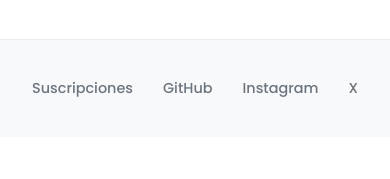
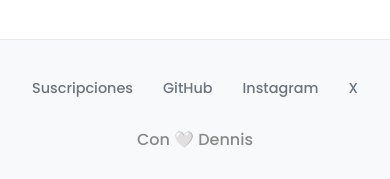
Before and after one commit to omopockettool/omo-web-app, a website: page index.html in a window 390 px wide. Shown: the part 7426-7605 px from the top of the page. Before the commit the page ends 7563 px from the top, so only its background shows below. Drawn offline with Linux system fonts and the light colour scheme.

Commit message:
Feat: footer updated

```diff
--- a/index.html
+++ b/index.html
@@ -205,6 +205,9 @@
                 <a href="https://instagram.com/omo" target="_blank" rel="noopener">Instagram</a>
                 <a href="https://x.com/omo" target="_blank" rel="noopener">X</a>
             </div>
+            <div class="footer-signature">
+                Con 🤍 Dennis
+            </div>
         </div>
     </footer>
 
--- a/styles.css
+++ b/styles.css
@@ -524,6 +524,25 @@
     max-width: 1200px;
     margin: 0 auto;
     padding: 0 1rem;
+    display: flex;
+    justify-content: space-between;
+    align-items: center;
+}
+
+.footer-signature {
+    font-weight: 500;
+    color: #888;
+    font-size: 1rem;
+}
+
+@media (max-width: 768px) {
+    .footer-content {
+        flex-direction: column;
+        gap: 10px;
+    }
+    .footer-signature {
+        margin-top: 10px;
+    }
 }
 
 .footer-links {
```
